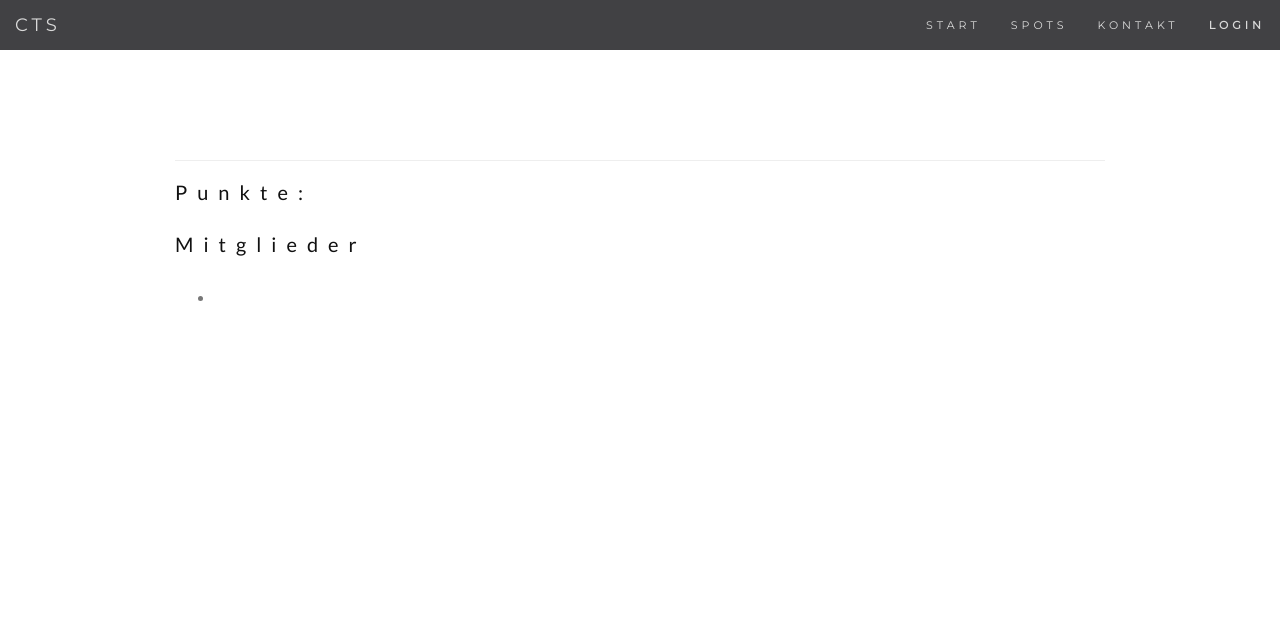
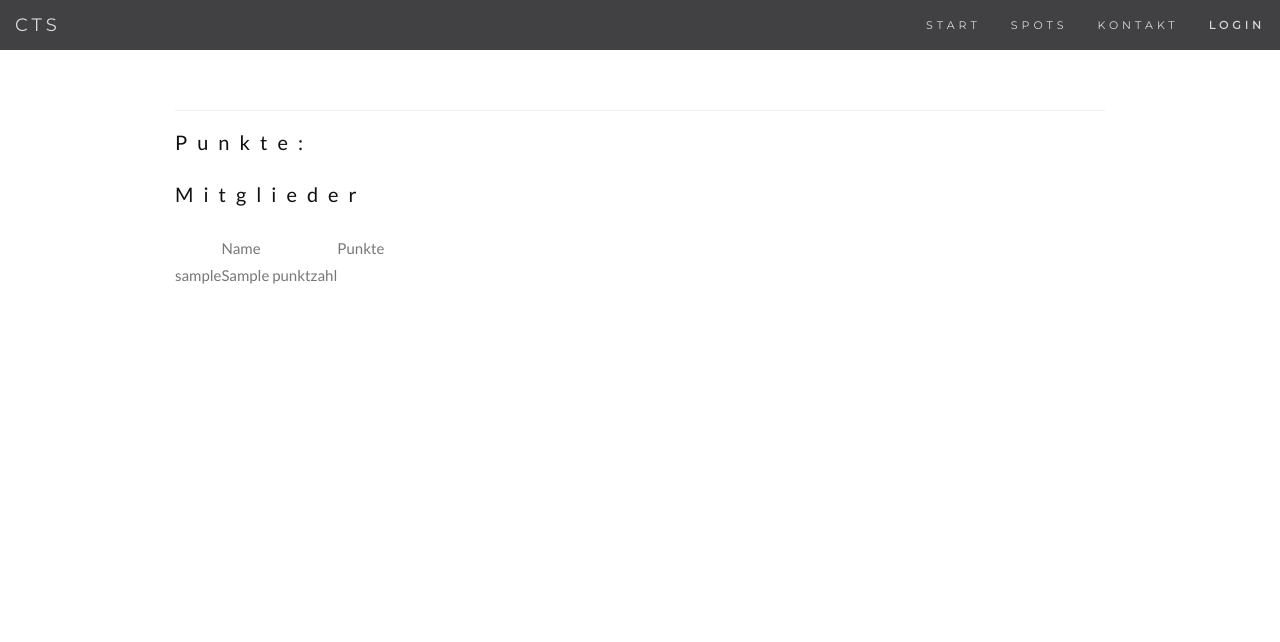
Before and after one commit to MarcZeger/db-webprojekt, a Django app: template ctsapp/templates/ctsapp/teams.html in a window 1280 px wide. Shown: the top 642 px of the page. Run offline with Django 3.2, Linux system fonts and the light colour scheme; the template is opened without the code that fills it: most values are stand-ins (such as "Sample title", 1, 10 or a date in 2020); some libraries are stand-ins or nearby versions.

Commit message:
TeamSite
Spieler werden übertragen an teamsite und nach Punktzahl sortiert

```diff
--- a/ctsapp/static/cts/stylesheet.css
+++ b/ctsapp/static/cts/stylesheet.css
@@ -1,5 +1,4 @@
   body {
-      margin-top: 50px;
       font: 400 15px/1.8 Lato, sans-serif;
       color: #777;
       height: 100%;
--- a/ctsapp/teams.py
+++ b/ctsapp/teams.py
@@ -1,5 +1,7 @@
 from .models import *
 
 def get_team_members(team_id):
-    for member_id in Spieler.objects.raw("SELECT spieler_id FROM spieler WHERE team_id_id =" + str(team_id)):
-        print(member_id)
+    liste = []
+    for member_id in Spieler.objects.raw("SELECT * FROM spieler WHERE team_id_id = " + str(team_id) + " ORDER BY punktzahl DESC"):
+        liste.append(member_id)
+    return(liste)
--- a/ctsapp/templates/ctsapp/teams.html
+++ b/ctsapp/templates/ctsapp/teams.html
@@ -12,9 +12,18 @@
     <div class="punkte"><h3>Punkte:</h3></div>
     <div class="mitglieder">
         <h3>Mitglieder</h3>
-        <ul>
-            <li></li>
-        </ul>
+        <table>
+            <th>
+                <td>Name</td>
+                <td>Punkte</td>
+            </th>
+            {% for member in members %}
+                <tr>
+                    <td>{{ member.username }}</td>
+                    <td>{{ member.punktzahl }}</td>
+                </tr>
+            {% endfor %}
+        </table>
 
     </div>
 
```
Also changed, not shown: ctsapp/views.py (+7 -6 lines).
